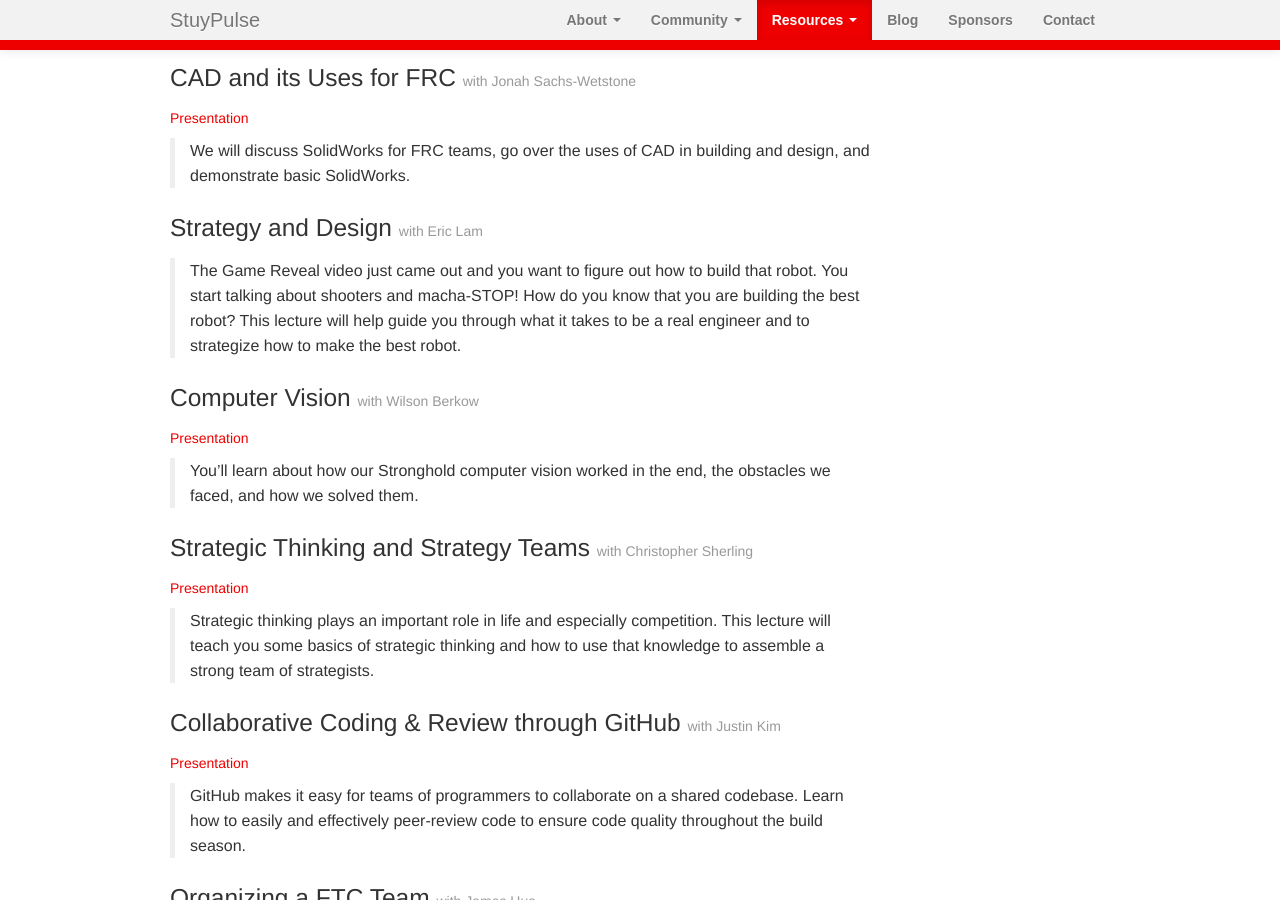
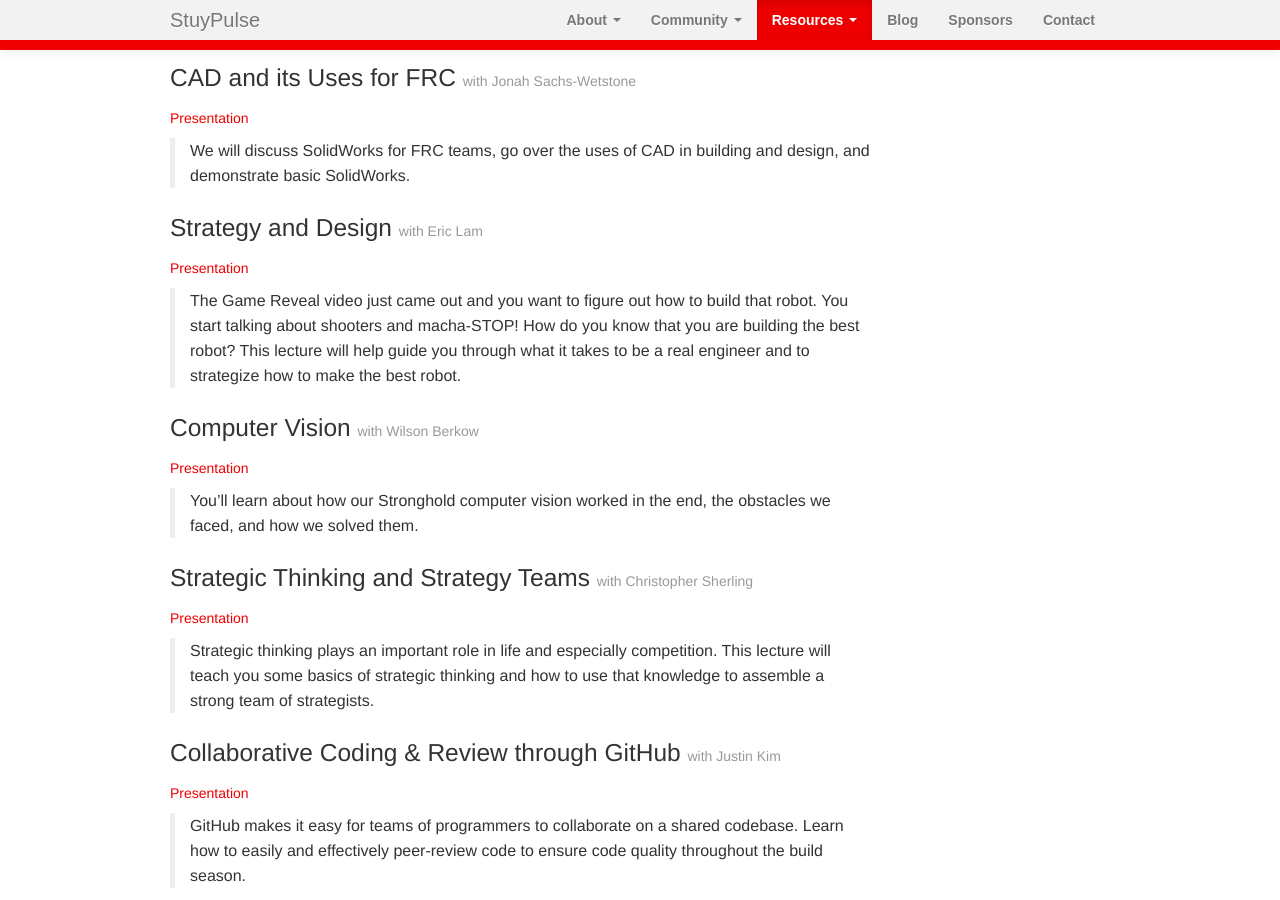
Before and after one commit to StuyPulse/team694.github.io, a Jekyll site: the page built from resources/stuysplash2016/index.md, in a window 1280 px wide and 900 px high, scrolled down 427 px. Built offline with Jekyll 4.4.1, drawn with Linux system fonts in a browser that asks for light colours; nearby versions of some CDN libraries.

Commit message:
Add link to Eric's presentation

```diff
--- a/resources/stuysplash2016/index.md
+++ b/resources/stuysplash2016/index.md
@@ -14,11 +14,13 @@
 > Explore the strategies that the top teams use to get to the "Final Field". It is clear the level of competition changes as you go from qualifications to eliminations. Join us as we dive into how teams win and lose the World Championship.
 
 ### CAD and its Uses for FRC <small>with Jonah Sachs-Wetstone</small>
-[Presentation](https://drive.google.com/a/stuypulse.com/file/d/0B_BCYZnpk1QRY0d3OXNqXzY1Mmc/view?usp=sharing)
+[Presentation](https://drive.google.com/file/d/0B_BCYZnpk1QRY0d3OXNqXzY1Mmc/view?usp=sharing)
 
 > We will discuss SolidWorks for FRC teams, go over the uses of CAD in building and design, and demonstrate basic SolidWorks.
 
 ### Strategy and Design <small>with Eric Lam</small>
+[Presentation](https://drive.google.com/file/d/0B_BCYZnpk1QRZEFoekd4QmFyVmM/view?usp=sharing)
+
 > The Game Reveal video just came out and you want to figure out how to build that robot. You start talking about shooters and macha-STOP! How do you know that you are building the best robot? This lecture will help guide you through what it takes to be a real engineer and to strategize how to make the best robot.
 
 ### Computer Vision <small>with Wilson Berkow</small>
```
